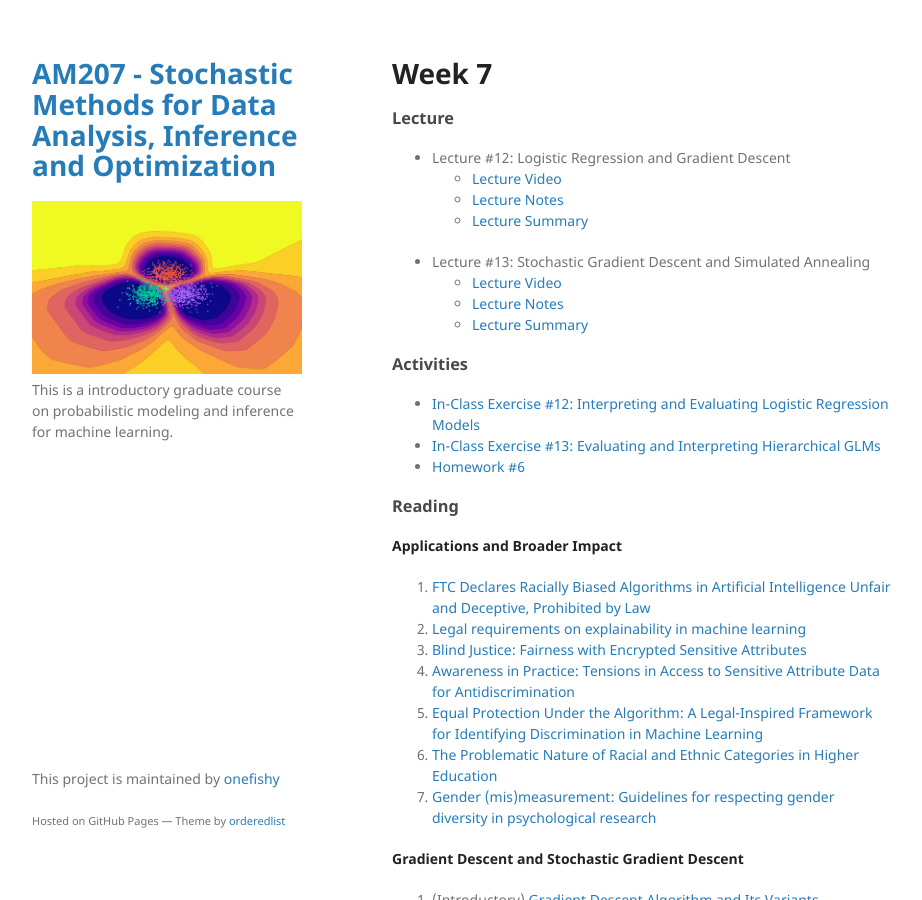
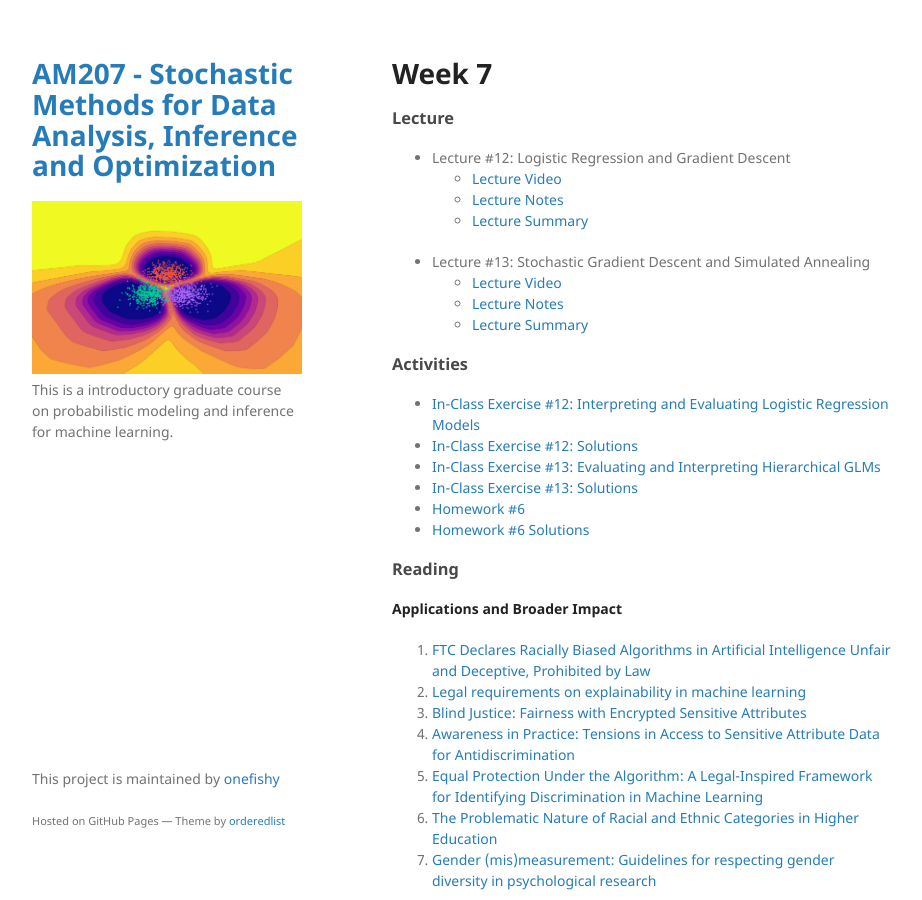
Before and after one commit to onefishy/am207, a Jekyll site: the page built from week7.md, in a window 1280 px wide and 900 px high. Shown: the whole window, without its empty margins (178-1100 px from the left). Built offline with Jekyll 4.4.1, drawn with Linux system fonts in a browser that asks for light colours; our own code applies the rules of GitHub Pages for plain Markdown files.

Commit message:
Update week7.md

```diff
--- a/week7.md
+++ b/week7.md
@@ -13,8 +13,11 @@
 
 ### Activities
 - [In-Class Exercise #12: Interpreting and Evaluating Logistic Regression Models](https://deepnote.com/workspace/weiwei-pan-2902decb-902f-40cc-9fa6-af2e3f31f15b/project/AM207Fall202112-logistic-regression-88207bf5-d87b-4ebc-8463-5acd70f0588e)
+- [In-Class Exercise #12: Solutions](https://deepnote.com/workspace/weiwei-pan-2902decb-902f-40cc-9fa6-af2e3f31f15b/project/SolutionsAM207Fall202112-logistic-regression-e718f02c-030c-4031-a347-8b0a93a15b4c/%2FIn-Class%20Exercises%2F12_logistic_regression.ipynb)
 - [In-Class Exercise #13: Evaluating and Interpreting Hierarchical GLMs](https://deepnote.com/workspace/weiwei-pan-2902decb-902f-40cc-9fa6-af2e3f31f15b/project/AM207Fall202113-hierarchical-GLM-7b6bd005-61a8-4dac-9979-45a7849ccf24)
+- [In-Class Exercise #13: Solutions](https://deepnote.com/workspace/weiwei-pan-2902decb-902f-40cc-9fa6-af2e3f31f15b/project/SolutionsAM207Fall202113-hierarchical-GLM-44e7cdd2-bb21-41bd-b876-04a3063342be/%2FIn-Class%20Exercises%2F13_hierarchical_GLM.ipynb)
 - [Homework #6](https://github.com/onefishy/am207/blob/master/HW/AM207_HW6.ipynb)
+- [Homework #6 Solutions](https://github.com/onefishy/am207/blob/master/HW/AM207_HW6_Solutions.ipynb)
 
 ### Reading
 **Applications and Broader Impact**
```
